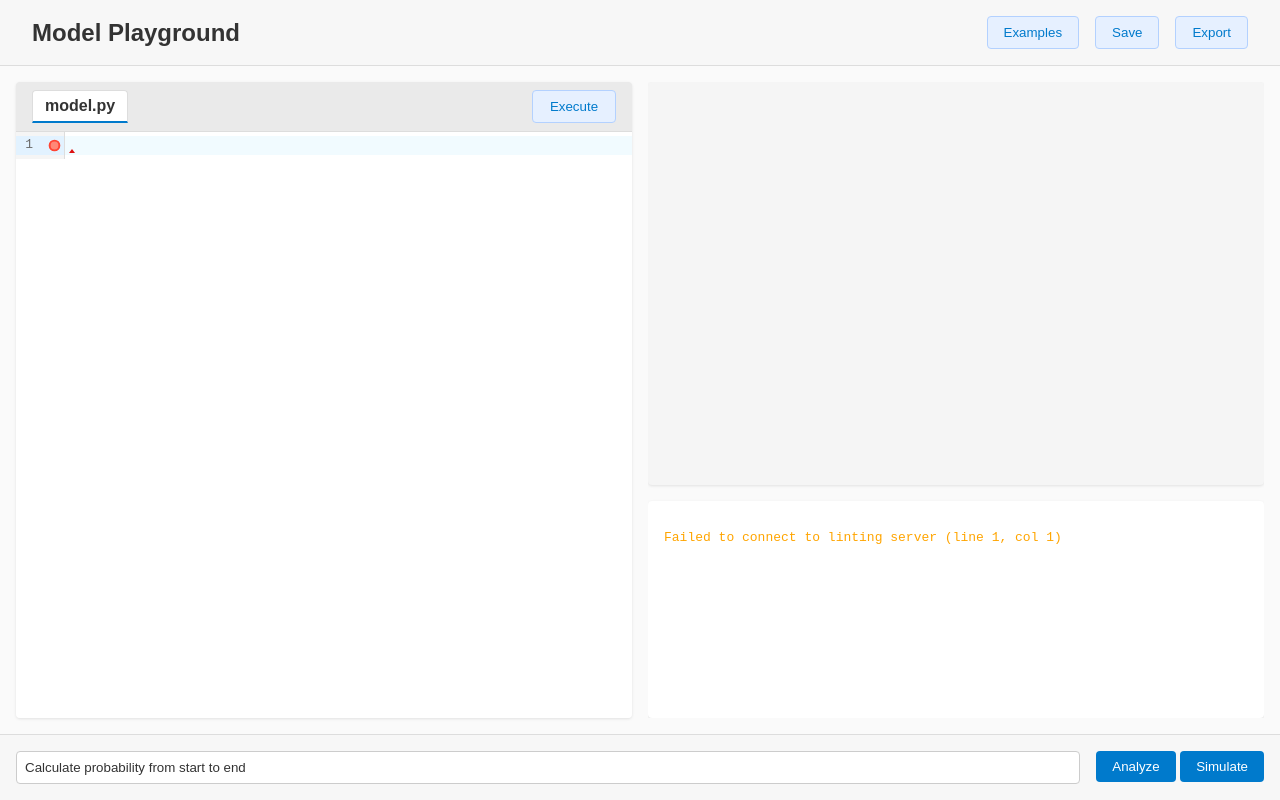
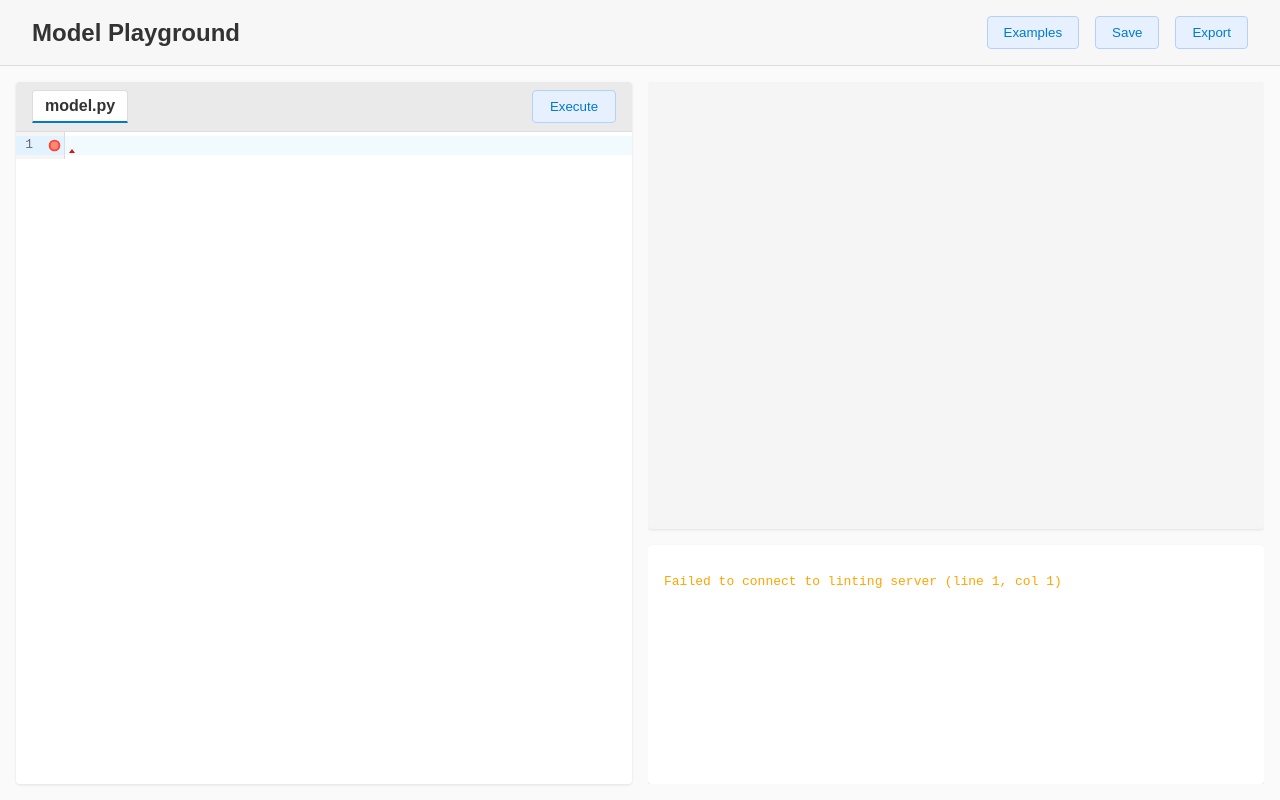
Before and after one commit to stormchecker/stormvogel-playground, a Svelte app in the folder frontend/: page / in a window 1280 px wide. Built offline with nearby package versions, Linux system fonts and the light colour scheme; no server answers.

Commit message:
removed specification bar, buttons, css, old comments

```diff
--- a/frontend/src/routes/+page.svelte
+++ b/frontend/src/routes/+page.svelte
@@ -9,11 +9,9 @@
   import { parseLintErrors } from '../utils';
 
   let code = "";
-  let specification = 'Calculate probability from start to end';
   let output_html = "";
   let output_non_html = "";
   let error = "";
-  let simulationSteps = [];
   let editor;
   let lintErrors = [];
   let isExecuting = false;
@@ -132,9 +130,6 @@
             error = result.message || "An unknown error occurred";
         }
 
-      //output_html = result.output_html;
-      //output_non_html = result.output_non_html;
-      //error = result.message;
     } catch (e) {
       output_html = "";
       output_non_html = "";
@@ -185,17 +180,6 @@
       lintErrors = [{ from: 0, to: 0, severity: "error", message: "Failed to connect to linting server" }];
     }
     return lintErrors;
-  }
-
-  function checkSpecification() {
-    // Placeholder for actual specification checking
-    // output = "Specification analysis would go here";
-  }
-
-  function simulate() {
-    // Mock simulation
-    simulationSteps = ['start', 'active', 'end'];
-    // output = `Simulation path: ${simulationSteps.join(' → ')}`;
   }
 </script>
 
@@ -250,19 +234,6 @@
         <pre id="error" style="color: red;">{error}</pre>
         <pre id="lint-errors" style="color: orange;">{lintErrors.map(e => `${e.message} (line ${editor.state.doc.lineAt(e.from).number}, col ${e.from - editor.state.doc.lineAt(e.from).from + 1})`).join('\n')}</pre>
       </div>
-    </div>
-  </div>
-
-  <div class="specification-bar">
-    <input
-      type="text"
-      bind:value={specification}
-      placeholder="Enter your query"
-      class="spec-input"
-    />
-    <div class="controls">
-      <button on:click={checkSpecification} class="action-btn">Analyze</button>
-      <button on:click={simulate} class="action-btn">Simulate</button>
     </div>
   </div>
 
@@ -418,37 +389,6 @@
     font-family: 'Courier New', monospace;
   }
 
-  .specification-bar {
-    display: flex;
-    gap: 1rem;
-    padding: 1rem;
-    background: #f7f7f7;
-    border-top: 1px solid #ddd;
-  }
-
-  .spec-input {
-    flex-grow: 1;
-    padding: 8px;
-    background: #fff;
-    border: 1px solid #ccc;
-    color: #333;
-    border-radius: 4px;
-  }
-
-  .action-btn {
-    background: #007acc;
-    color: #fff;
-    border: none;
-    padding: 8px 16px;
-    cursor: pointer;
-    border-radius: 4px;
-    transition: background 0.3s;
-  }
-
-  .action-btn:hover {
-    background: #005fa3;
-  }
-
   .save-toast {
     position: fixed;
     bottom: 70px;
```
